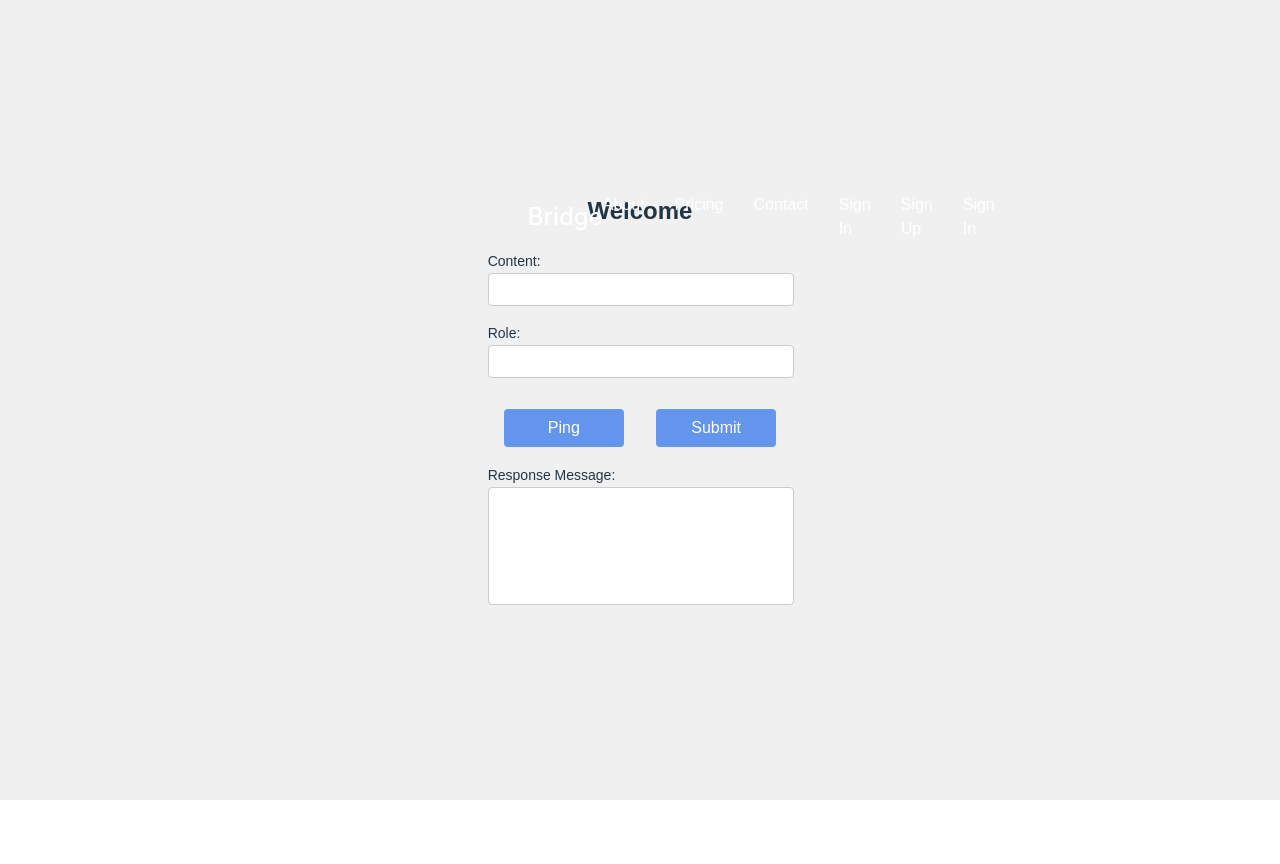
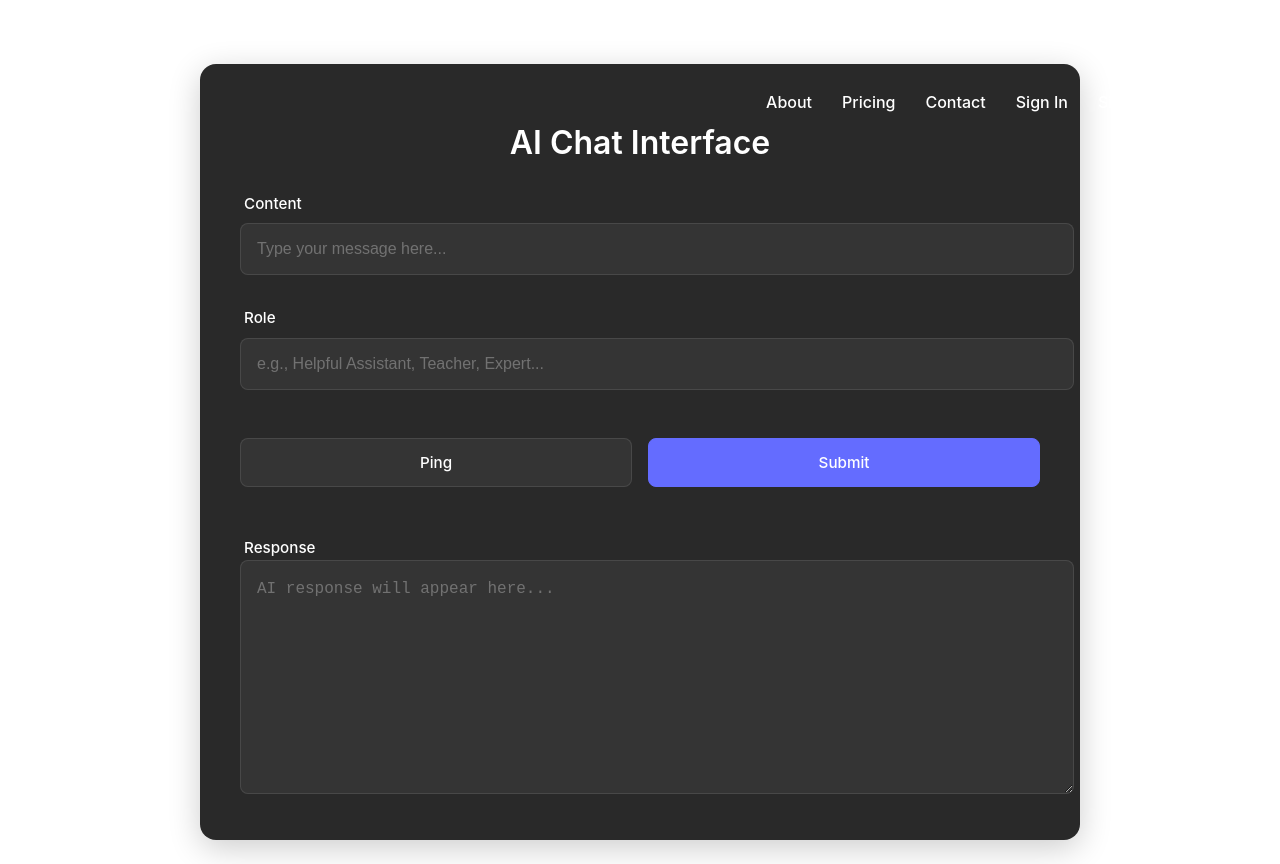
Before and after one commit to steevejoseph/yn-translator-fork, a React (Vite) app in the folder client/: page /chat in a window 1280 px wide. Before the commit the page ends 800 px from the top, so only its background shows below. Built offline with nearby package versions, Linux system fonts and the light colour scheme; no server answers.

Commit message:
Get chat component better (dark)

```diff
--- a/client/src/components/chat.css
+++ b/client/src/components/chat.css
@@ -1,62 +1,138 @@
-/* Center content horizontally and vertically */
-body {
-    display: flex;
-    justify-content: center;
-    align-items: center;
-    height: 100vh;
-    margin: 0;
-    font-family: Arial, sans-serif;
-    background-color: #f0f0f0;
+.chat-container {
+  max-width: 800px;
+  margin: 4rem auto;
+  padding: 2.5rem;
+  background-color: rgba(30, 30, 30, 0.95);
+  border-radius: 16px;
+  box-shadow: 0 8px 32px rgba(0, 0, 0, 0.2);
+  backdrop-filter: blur(10px);
 }
 
-.chat-container {
-    background-color: grey;
-    padding: 20px;
-    border-radius: 8px;
-    box-shadow: 0 4px 8px rgba(0, 0, 0, 0.1);
-    width: 300px;
+.chat-title {
+  color: #fff;
+  font-size: 2rem;
+  margin-bottom: 2rem;
+  text-align: center;
+  font-weight: 600;
 }
 
-
-h2 {
-    text-align: center;
-    font-size: 24px;
-    margin-bottom: 20px;
+.chat-form {
+  display: flex;
+  flex-direction: column;
+  gap: 2rem;
 }
 
-label {
-    font-size: 14px;
-    margin-bottom: 5px;
+.chat-input-group {
+  display: flex;
+  flex-direction: column;
+  gap: 0.5rem;
 }
 
-input,
-textarea {
-    width: 100%;
-    padding: 8px 0;
-    margin-bottom: 15px;
-    border: 1px solid #ccc;
-    border-radius: 4px;
+.chat-label {
+  color: #fff;
+  font-size: 0.95rem;
+  font-weight: 500;
+  margin-left: 0.25rem;
 }
 
-button {
-    width: 100%;
-    padding: 10px;
-    background-color: cornflowerblue;
-    color: white;
-    border: none;
-    border-radius: 4px;
-    font-size: 16px;
-    cursor: pointer;
+.chat-input {
+  width: 100%;
+  padding: 1rem;
+  background-color: rgba(255, 255, 255, 0.05);
+  border: 1px solid rgba(255, 255, 255, 0.1);
+  border-radius: 8px;
+  color: #fff;
+  font-size: 1rem;
+  transition: all 0.3s ease;
 }
 
-button:hover {
-    background-color: #45a049;
+.chat-input:focus {
+  outline: none;
+  border-color: #646cff;
+  background-color: rgba(255, 255, 255, 0.08);
 }
 
-textarea {
-    height: 100px;
-    resize: none;
-    font-family: monospace;
-    white-space: pre-wrap;
-    /* To preserve line breaks and spaces */
+.chat-input::placeholder {
+  color: rgba(255, 255, 255, 0.3);
 }
+
+.chat-button-container {
+  display: flex;
+  gap: 1rem;
+  margin-top: 1rem;
+}
+
+.chat-button {
+  flex: 1;
+  padding: 0.875rem 1.5rem;
+  border: 1px solid rgba(255, 255, 255, 0.1);
+  border-radius: 8px;
+  background-color: rgba(255, 255, 255, 0.05);
+  color: #fff;
+  font-size: 0.95rem;
+  font-weight: 500;
+  cursor: pointer;
+  transition: all 0.3s ease;
+}
+
+.chat-button:hover {
+  background-color: rgba(255, 255, 255, 0.1);
+  border-color: #646cff;
+}
+
+.chat-button.primary {
+  background-color: #646cff;
+  border-color: #646cff;
+}
+
+.chat-button.primary:hover {
+  background-color: #535bf2;
+}
+
+.chat-button:disabled {
+  opacity: 0.5;
+  cursor: not-allowed;
+}
+
+.chat-response-group {
+  margin-top: 1rem;
+}
+
+.chat-textarea {
+  width: 100%;
+  min-height: 200px;
+  padding: 1rem;
+  background-color: rgba(255, 255, 255, 0.05);
+  border: 1px solid rgba(255, 255, 255, 0.1);
+  border-radius: 8px;
+  color: #fff;
+  font-size: 1rem;
+  line-height: 1.5;
+  resize: vertical;
+  transition: all 0.3s ease;
+}
+
+.chat-textarea:focus {
+  outline: none;
+  border-color: #646cff;
+  background-color: rgba(255, 255, 255, 0.08);
+}
+
+.chat-textarea::placeholder {
+  color: rgba(255, 255, 255, 0.3);
+}
+
+@media (max-width: 768px) {
+  .chat-container {
+    margin: 2rem 1rem;
+    padding: 1.5rem;
+  }
+
+  .chat-button-container {
+    flex-direction: column;
+  }
+
+  .chat-button {
+    width: 100%;
+  }
+}
--- a/client/src/components/chat.tsx
+++ b/client/src/components/chat.tsx
@@ -98,59 +98,57 @@ const Chat = () => {
   }
 
   return (
-    <>
-      <div className="container">
-        <h2>Welcome </h2>
+    <div className="chat-container">
+      <h1 className="chat-title">AI Chat Interface</h1>
 
-        <form>
-          <label htmlFor="content">Content:</label>
+      <div className="chat-form">
+        <div className="chat-input-group">
+          <label className="chat-label">Content</label>
           <input
+            className="chat-input"
             type="text"
-            required
+            placeholder="Type your message here..."
+            value={content}
             onChange={(e) => setContent(e.target.value)}
           />
-          <br />
+        </div>
 
-          <label htmlFor="role">Role:</label>
+        <div className="chat-input-group">
+          <label className="chat-label">Role</label>
           <input
+            className="chat-input"
             type="text"
-            required
+            placeholder="e.g., Helpful Assistant, Teacher, Expert..."
+            value={role}
             onChange={(e) => setRole(e.target.value)}
           />
+        </div>
 
-          <br />
+        <div className="chat-button-container">
+          <button className="chat-button" onClick={onPing} disabled={isLoading}>
+            {isLoading ? "Pinging..." : "Ping"}
+          </button>
 
-          <div
-            className="button-container"
-            style={{
-              display: "flex",
-              flexDirection: "row",
-              justifyContent: "space between",
-            }}
+          <button
+            className="chat-button primary"
+            onClick={submitData}
+            disabled={isLoading}
           >
-            <button
-              type="button"
-              style={{ margin: "1em" }}
-              onClick={() => onPing()}
-            >
-              {isLoading ? "Pinging..." : "Ping"}
-            </button>
+            {isLoading ? "Sending..." : "Submit"}
+          </button>
+        </div>
 
-            <button
-              type="button"
-              style={{ margin: "1em" }}
-              onClick={() => submitData()}
-            >
-              {isLoading ? "Loading..." : "Submit"}
-            </button>
-          </div>
-        </form>
-
-        {/* <!-- Text area for displaying the message returned from the POST request --> */}
-        <label htmlFor="responseMessage">Response Message:</label>
-        <textarea readOnly value={response}></textarea>
+        <div className="chat-response-group">
+          <label className="chat-label">Response</label>
+          <textarea
+            className="chat-textarea"
+            readOnly
+            value={response}
+            placeholder="AI response will appear here..."
+          />
+        </div>
       </div>
-    </>
+    </div>
   );
 };
 
```
